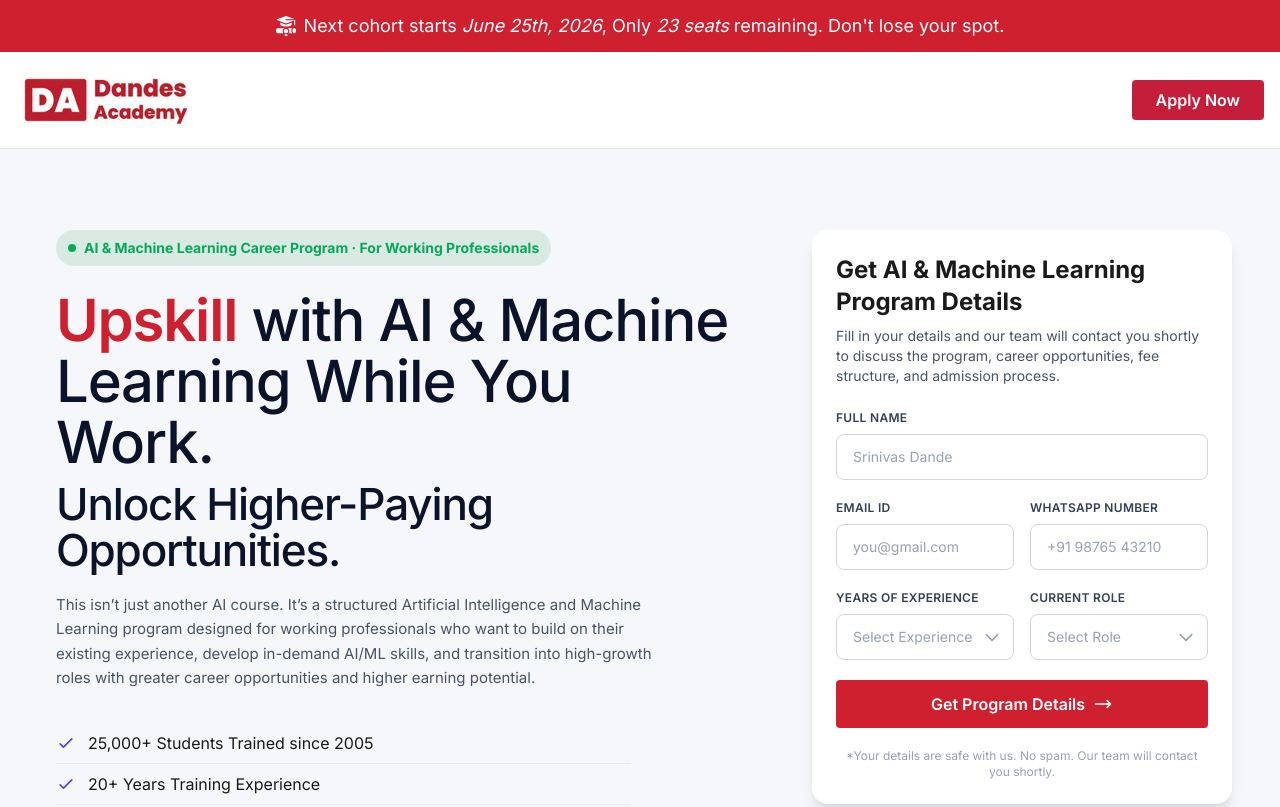
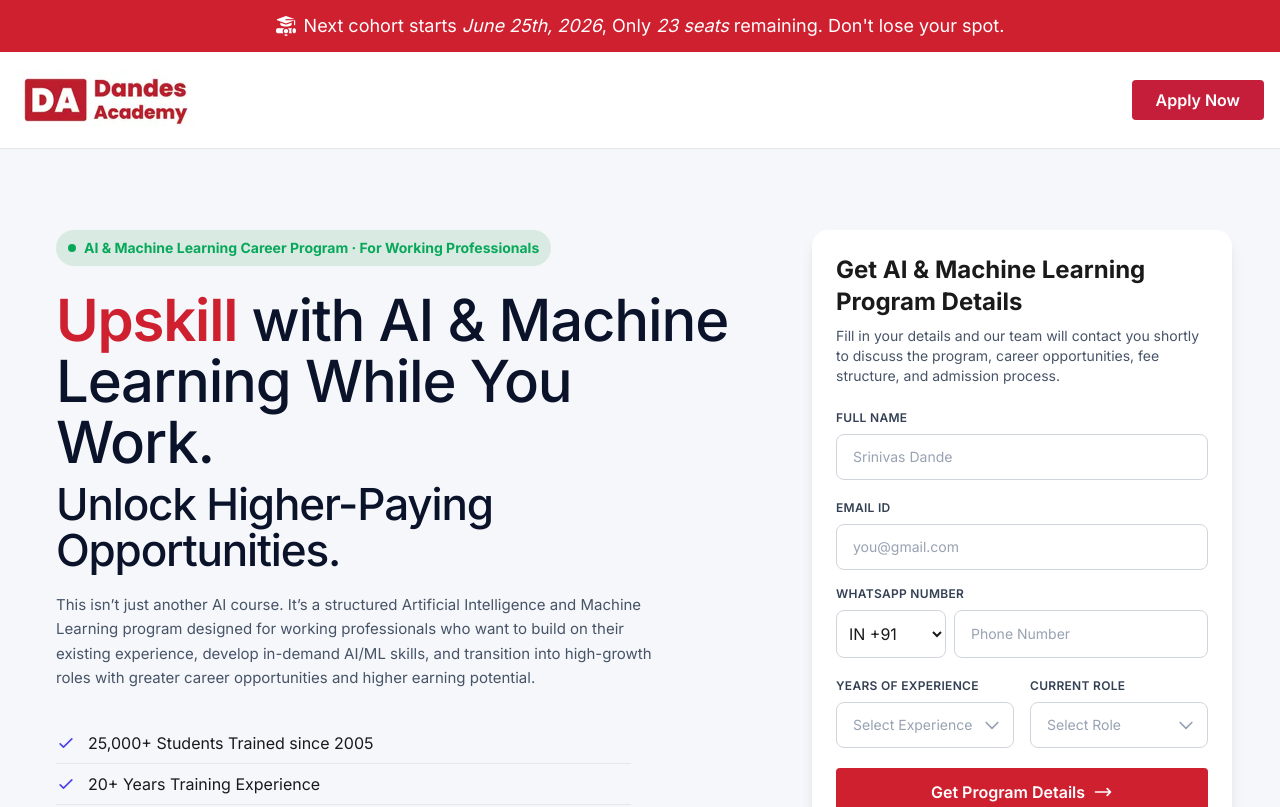
Before and after one commit to srinivas-dande/professionals-landing-page, a Next.js app: page / in a window 1280 px wide. Shown: the top 807 px of the page. Built offline with nearby package versions, Linux system fonts and the light colour scheme.

Commit message:
Country No

```diff
--- a/package.json
+++ b/package.json
@@ -10,6 +10,7 @@
   },
   "dependencies": {
     "@prisma/client": "^6.15.0",
+    "libphonenumber-js": "^1.13.7",
     "lucide-react": "^1.17.0",
     "next": "16.2.7",
     "nodemailer": "^8.0.10",
--- a/src/components/working-professionals/HeroSection.jsx
+++ b/src/components/working-professionals/HeroSection.jsx
@@ -1,6 +1,30 @@
 "use client";
 
 import { useState, useEffect } from "react";
+import { isValidPhoneNumber } from "libphonenumber-js";
+
+const countries = [
+  { code: "IN", dial: "+91" },
+  { code: "US", dial: "+1" },
+  { code: "CA", dial: "+1" },
+  { code: "GB", dial: "+44" },
+  { code: "AU", dial: "+61" },
+  { code: "AE", dial: "+971" },
+  { code: "SG", dial: "+65" },
+  { code: "DE", dial: "+49" },
+  { code: "FR", dial: "+33" },
+  { code: "NL", dial: "+31" },
+  { code: "IE", dial: "+353" },
+  { code: "NZ", dial: "+64" },
+  { code: "SA", dial: "+966" },
+  { code: "QA", dial: "+974" },
+  { code: "KW", dial: "+965" },
+  { code: "OM", dial: "+968" },
+  { code: "BH", dial: "+973" },
+  { code: "ZA", dial: "+27" },
+  { code: "MY", dial: "+60" },
+  { code: "JP", dial: "+81" },
+];
 
 export default function HeroSection() {
 
@@ -35,6 +59,8 @@
   const [errors, setErrors] = useState({});
   const [loading, setLoading] = useState(false);
   const [successMessage, setSuccessMessage] = useState("");
+  const [countryCode, setCountryCode] = useState("+91");
+  const [phoneError, setPhoneError] = useState("");
 
   useEffect(() => {
     const params = new URLSearchParams(window.location.search);
@@ -75,9 +101,14 @@
 
     if (!formData.whatsapp_number.trim()) {
       newErrors.whatsapp_number = "WhatsApp number is required";
-    } else if (!/^\d{10}$/.test(formData.whatsapp_number)) {
-      newErrors.whatsapp_number = "Enter a valid 10 digit number";
+    } else {
+      const fullPhone = `${countryCode}${formData.whatsapp_number}`;
+
+      if (!isValidPhoneNumber(fullPhone)) {
+        newErrors.whatsapp_number = "Enter a valid phone number";
       }
+    }
+
 
     if (!formData.year_of_experience) {
       newErrors.year_of_experience = "Please select your experience";
@@ -104,13 +135,18 @@
 
     setLoading(true);
 
+    const payload = {
+      ...formData,
+      whatsapp_number: `${countryCode}${formData.whatsapp_number}`,
+    };
+
     try {
       const response = await fetch("/api/professional-lead", {
         method: "POST",
         headers: {
           "Content-Type": "application/json",
         },
-        body: JSON.stringify(formData),
+        body: JSON.stringify(payload),
       });
 
       const result = await response.json();
@@ -248,7 +284,7 @@
             </div>
 
             {/* WhatsApp and Email Row */}
-            <div className="grid grid-cols-1 md:grid-cols-2 gap-4">
+            <div className="space-y-4">
               <div>
                 <label className="block text-[#344054] text-xs font-semibold mb-2 uppercase tracking-wide">
                   Email ID
@@ -272,26 +308,48 @@
                 )}
               </div>
               <div>
+
+                <div>
   <label className="block text-[#344054] text-xs font-semibold mb-2 uppercase tracking-wide">
     WhatsApp Number
   </label>
+
+  <div className="flex gap-2 w-full">
+    <select
+      value={countryCode}
+      onChange={(e) => setCountryCode(e.target.value)}
+      className="w-[110px] shrink-0 border border-[#D0D5DD] rounded-lg px-2 py-3 bg-white text-[#1a1a1a]"
+    >
+      {countries.map((country) => (
+        <option key={country.code} value={country.dial}>
+          {country.code} {country.dial}
+        </option>
+      ))}
+    </select>
+
     <input
       type="tel"
       value={formData.whatsapp_number}
-                  onChange={(e) =>
+      onChange={(e) => {
+        setPhoneError("");
+
         setFormData({
           ...formData,
-                      whatsapp_number: e.target.value,
-                    })
-                  }
-                  placeholder="+91 98765 43210"
-                  className="w-full px-4 py-3 border border-[#D0D5DD] rounded-lg text-[#1a1a1a] placeholder-[#98A2B3] text-sm focus:outline-none focus:ring-2 focus:ring-[#CF2030] focus:border-transparent"
+          whatsapp_number: e.target.value.replace(/\D/g, ""),
+        });
+      }}
+      placeholder="Phone Number"
+      className=" min-w-0 flex-1 px-4 py-3 border border-[#D0D5DD] rounded-lg text-[#1a1a1a] placeholder-[#98A2B3] text-sm focus:outline-none focus:ring-2 focus:ring-[#CF2030] focus:border-transparent"
     />
-                {errors.whatsapp_number && (
+  </div>
+
+  {(errors.whatsapp_number || phoneError) && (
     <p className="text-red-500 text-xs mt-1">
-                    {errors.whatsapp_number}
+      {errors.whatsapp_number || phoneError}
     </p>
   )}
+</div>
+
               </div>
             </div>
 
```
Also changed, not shown: 1 other file (tests, documents, lock files or other folders). Lines whose indentation alone changed are shown as unchanged.
